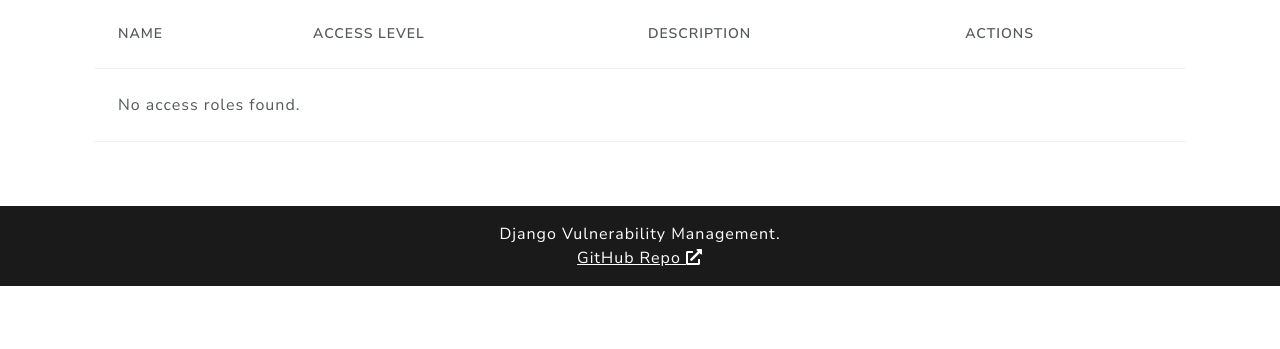
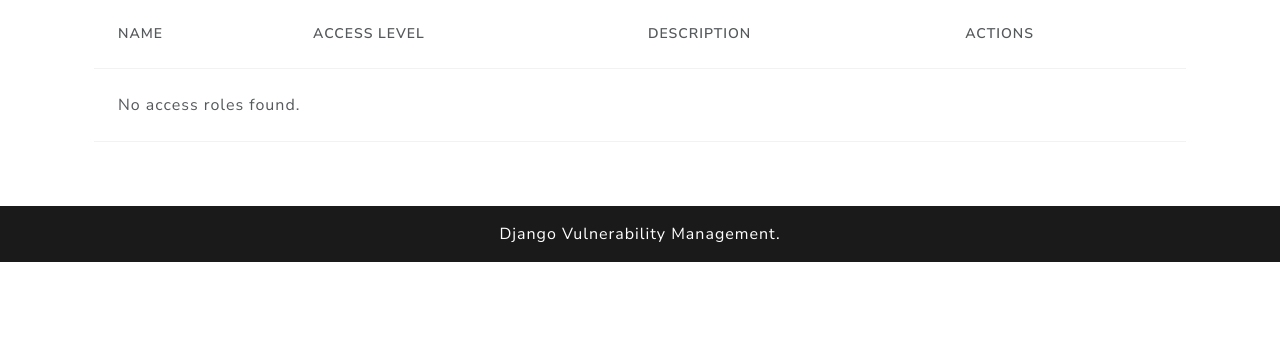
Before and after one commit to jorgesoft/django-vulns, a Django app: page /access_roles/ in a window 1280 px wide. Shown: the part 286-635 px from the top of the page. Run offline with Django 5.2, Linux system fonts and the light colour scheme; data that the repository does not hold is empty; some libraries are stand-ins or nearby versions.

Commit message:
html template changes

```diff
--- a/dashboard/templates/dashboard/group/update.html
+++ b/dashboard/templates/dashboard/group/update.html
@@ -3,6 +3,7 @@
 {% block content %}
 <div class="container mt-3">
     <h2>Update Group</h2>
+    <h5>The name field cannot be updated</h5>
     <form method="post">
         {% csrf_token %}
         {{ form.as_p }}
--- a/templates/base.html
+++ b/templates/base.html
@@ -42,9 +42,6 @@
                             <a class="dropdown-item" href="{% url 'access_roles' %}">Access Roles</a>
                         </div>
                     </li>
-                    <li class="nav-item">
-                        <a class="nav-link" href="https://github.com/jorgesoft/django-vulns" target="_blank">GitHub Repo <i class="fas fa-external-link-alt"></i></a>
-                    </li>
                 </ul>
             </div>
         </div>
@@ -64,7 +61,6 @@
                 <div class="col-12 text-center">
                     <!-- Footer Content -->
                     <p class="mb-0"> Django Vulnerability Management.</p>
-                    <a class="mb-0 text-white" href="https://github.com/jorgesoft/django-vulns" target="_blank">GitHub Repo <i class="fas fa-external-link-alt"></i></a>
                 </div>
             </div>
         </div>
```
